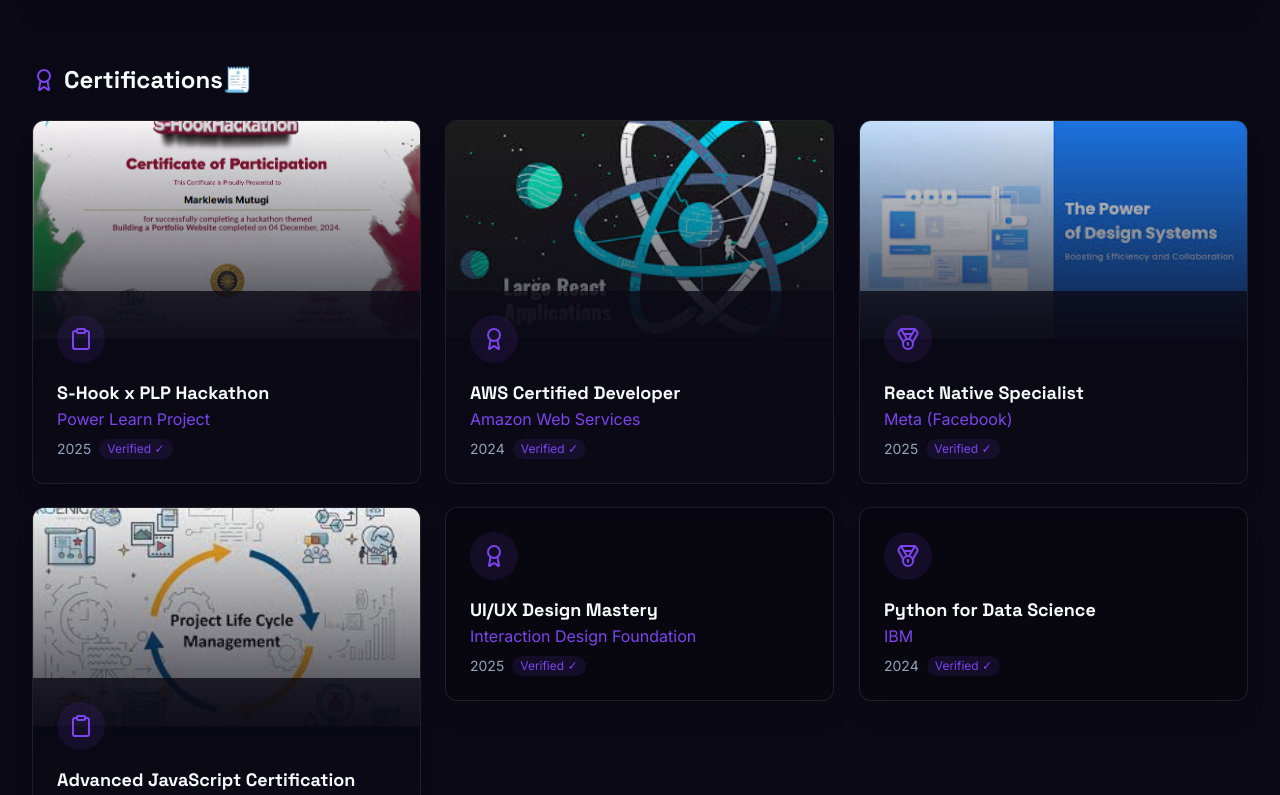
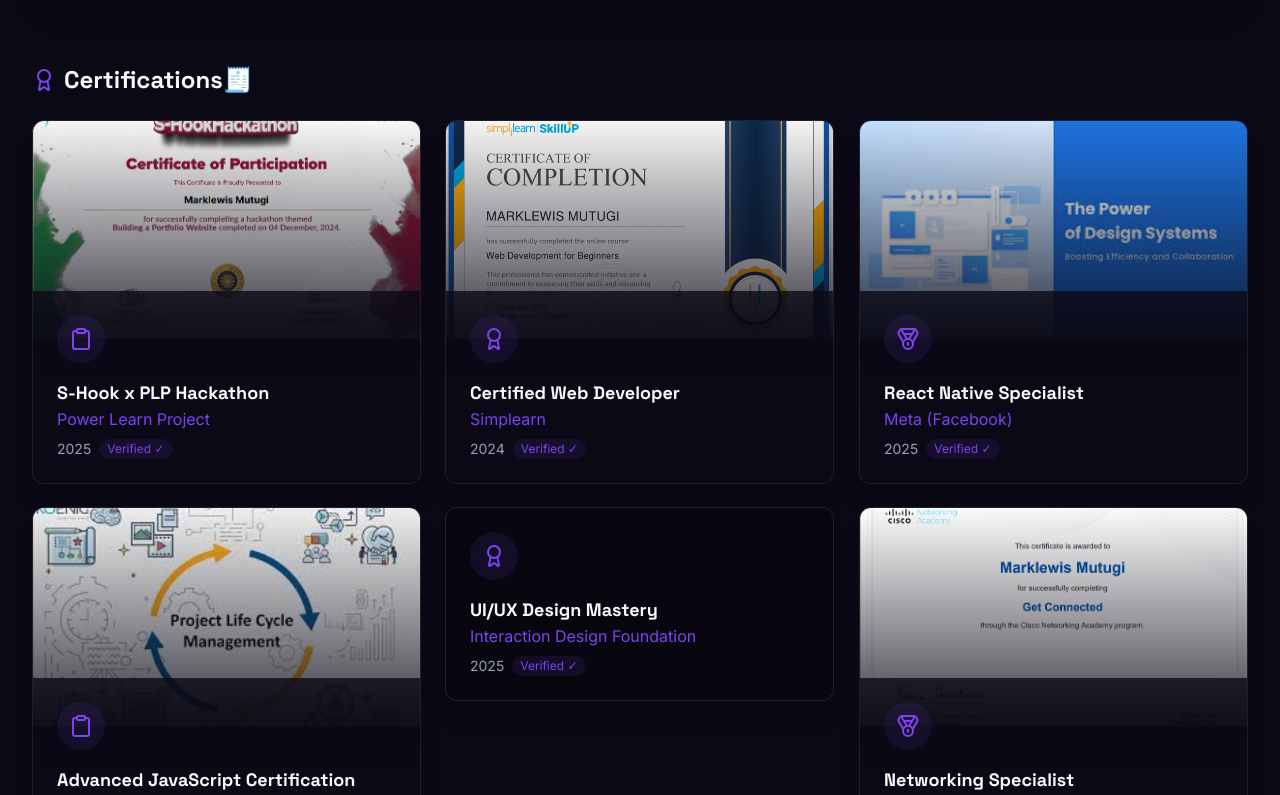
Before and after one commit to lewiii254/marklewis-verse-folio, a React (Vite) app: page / in a window 1280 px wide. Shown: the part 3425-4220 px from the top of the page. Built offline with nearby package versions, Linux system fonts and the light colour scheme.

Commit message:
Certfications

```diff
--- a/src/components/sections/EducationSection.tsx
+++ b/src/components/sections/EducationSection.tsx
@@ -14,11 +14,11 @@ const EducationSection = () => {
       imageUrl: "/shook.png"
     },
     {
-      title: "AWS Certified Developer",
-      issuer: "Amazon Web Services",
+      title: "Certified Web Developer",
+      issuer: "Simplearn",
       date: "2024",
       icon: <Award />,
-      imageUrl: "/react.jpeg"
+      imageUrl: "/simplearn.png"
     },
     {
       title: "React Native Specialist",
@@ -41,10 +41,11 @@ const EducationSection = () => {
       icon: <Award />
     },
     {
-      title: "Python for Data Science",
-      issuer: "IBM",
+      title: "Networking Specialist",
+      issuer: "Cisco Networking Academy",
       date: "2024",
-      icon: <Medal />
+      icon: <Medal />,
+      imageUrl: "/cisco.png"
     }
   ];
 
```
